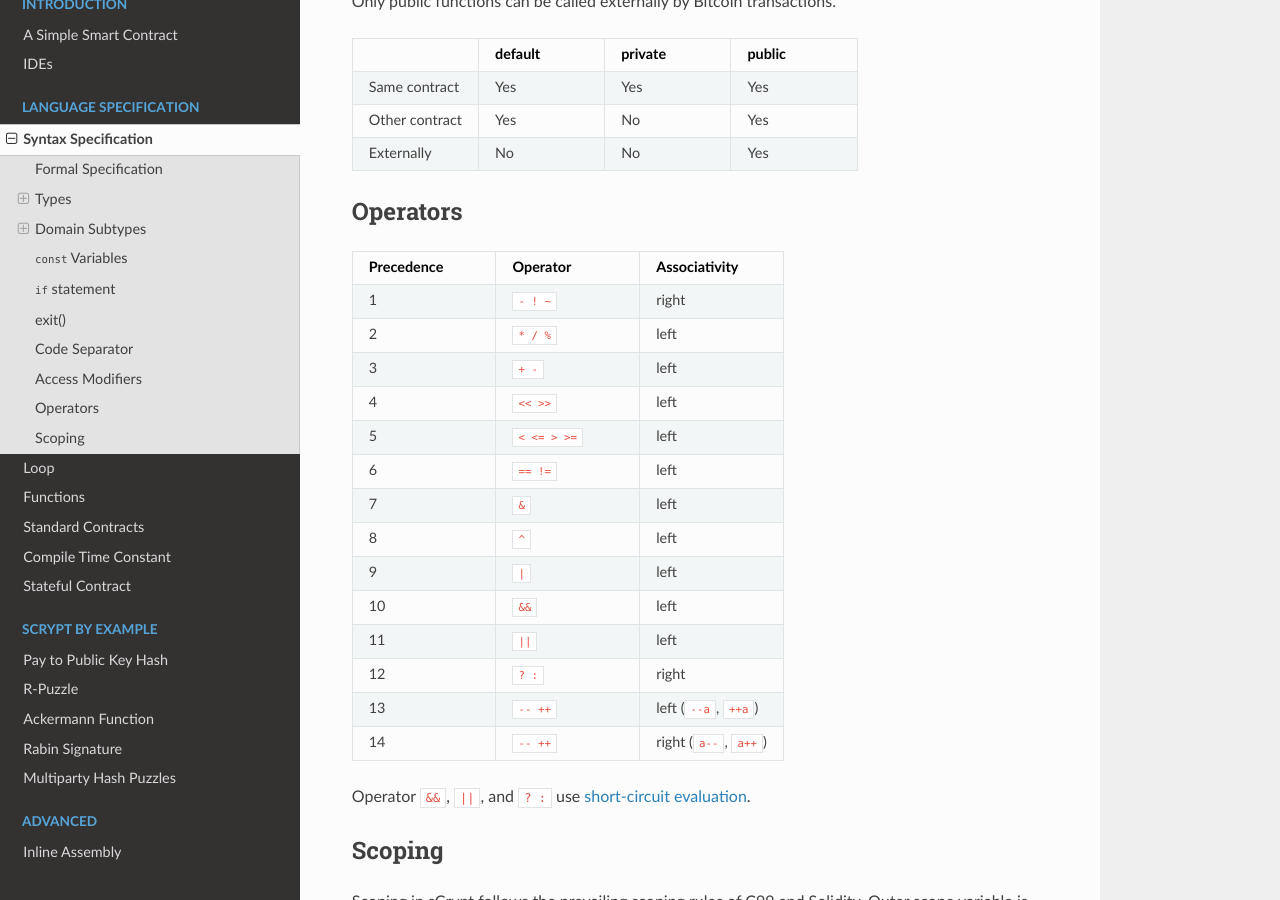
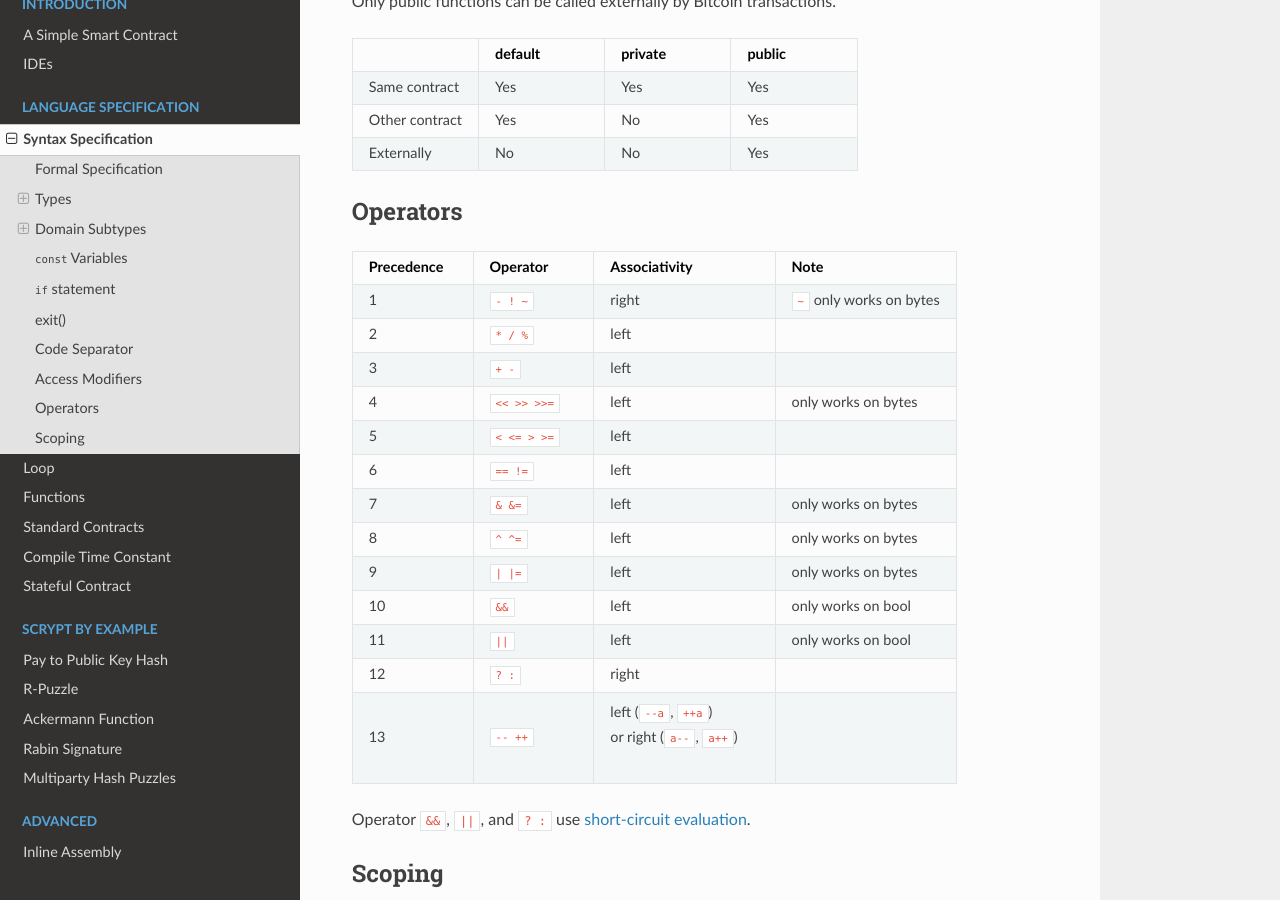
Before and after one commit to sCrypt-Inc/specification, a Sphinx documentation site: the page built from docs/syntax.rst, in a window 1280 px wide and 900 px high, scrolled down 4862 px. Built offline with Sphinx 7.4.7 and the Read the Docs theme 2.0.0, drawn with Linux system fonts in a browser that asks for light colours.

Commit message:
update oprator

```diff
--- a/docs/asm.rst
+++ b/docs/asm.rst
@@ -101,7 +101,7 @@ The equivalent sCrypt code is:
         require(sum == 0x13);
     }
 
-``i`` and ``j`` are :ref:`Induction variables <induction-var-label>` . ``$sum`` is an assembly variable.
+``i`` and ``j`` are :ref:`Induction variables <induction-var-label>` .
 
 
 String Literal
--- a/docs/syntax.rst
+++ b/docs/syntax.rst
@@ -397,67 +397,78 @@ Operators
 
 .. list-table::
     :header-rows: 1
-    :widths: 20 20 20
+    :widths: 20 20 30 30
 
     * - Precedence
       - Operator
       - Associativity
+      - Note
 
     * - 1
       - ``- ! ~``
       - right
+      - ``~`` only works on bytes
 
     * - 2
       - ``* / %``
       - left
+      -
 
     * - 3
       - ``+ -``
       - left
+      -
 
     * - 4
-      - ``<< >>``
+      - ``<< >> >>=``
       - left
+      - only works on bytes
 
     * - 5
       - ``< <= > >=``
       - left
+      -
 
     * - 6
       - ``== !=``
       - left
+      -
 
     * - 7
-      - ``&``
+      - ``& &=``
       - left
+      - only works on bytes
 
     * - 8
-      - ``^``
+      - ``^ ^=``
       - left
+      - only works on bytes
 
     * - 9
-      - ``|``
+      - ``| |=``
       - left
+      - only works on bytes
 
     * - 10
       - ``&&``
       - left
+      - only works on bool
 
     * - 11
       - ``||``
       - left
+      - only works on bool
 
     * - 12
       - ``? :``
       - right
+      -
 
     * - 13
       - ``-- ++``
-      - left (``--a``, ``++a``)
-
-    * - 14
-      - ``-- ++``
-      - right (``a--``, ``a++``)
+      - | left (``--a``, ``++a``)
+        | or right (``a--``, ``a++``)
+      -
 
 Operator ``&&``, ``||``, and ``? :`` use `short-circuit evaluation <https://en.wikipedia.org/wiki/Short-circuit_evaluation>`_.
 
```
Also changed, not shown: 6 other files.
